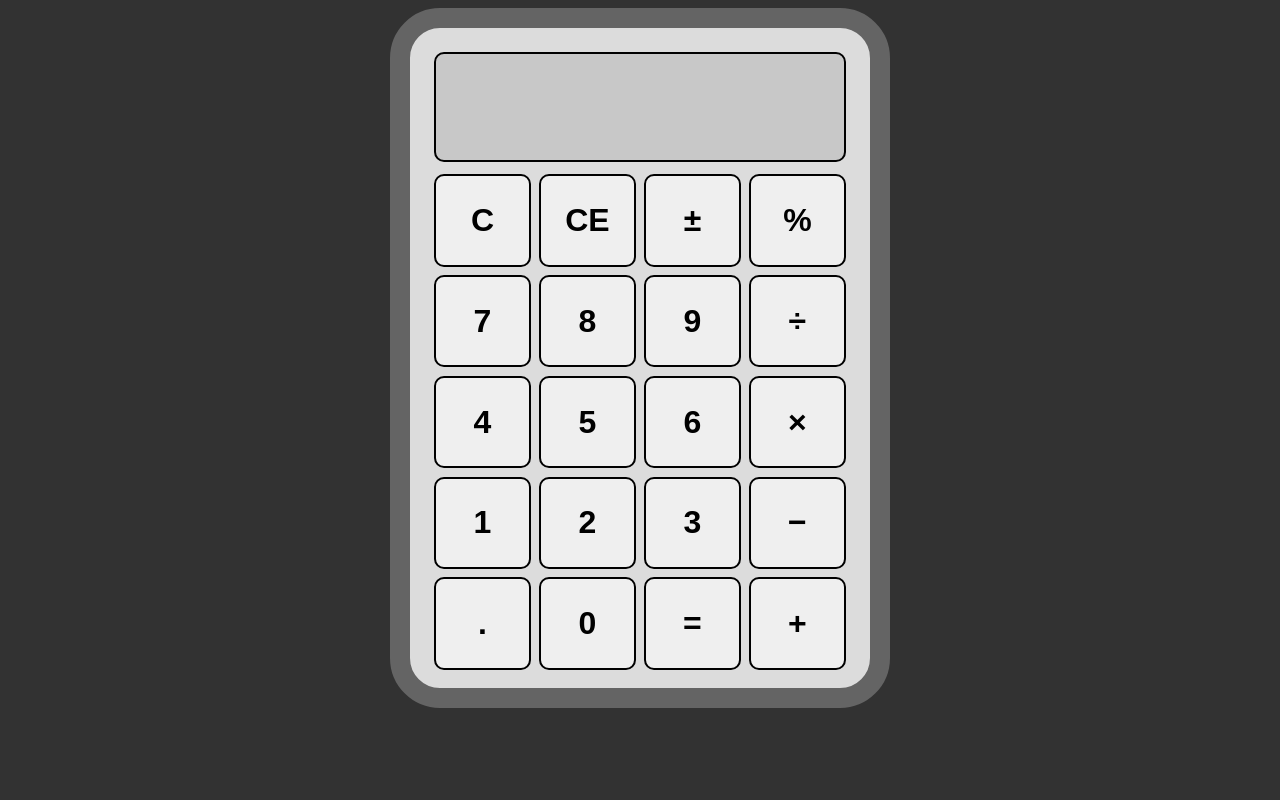
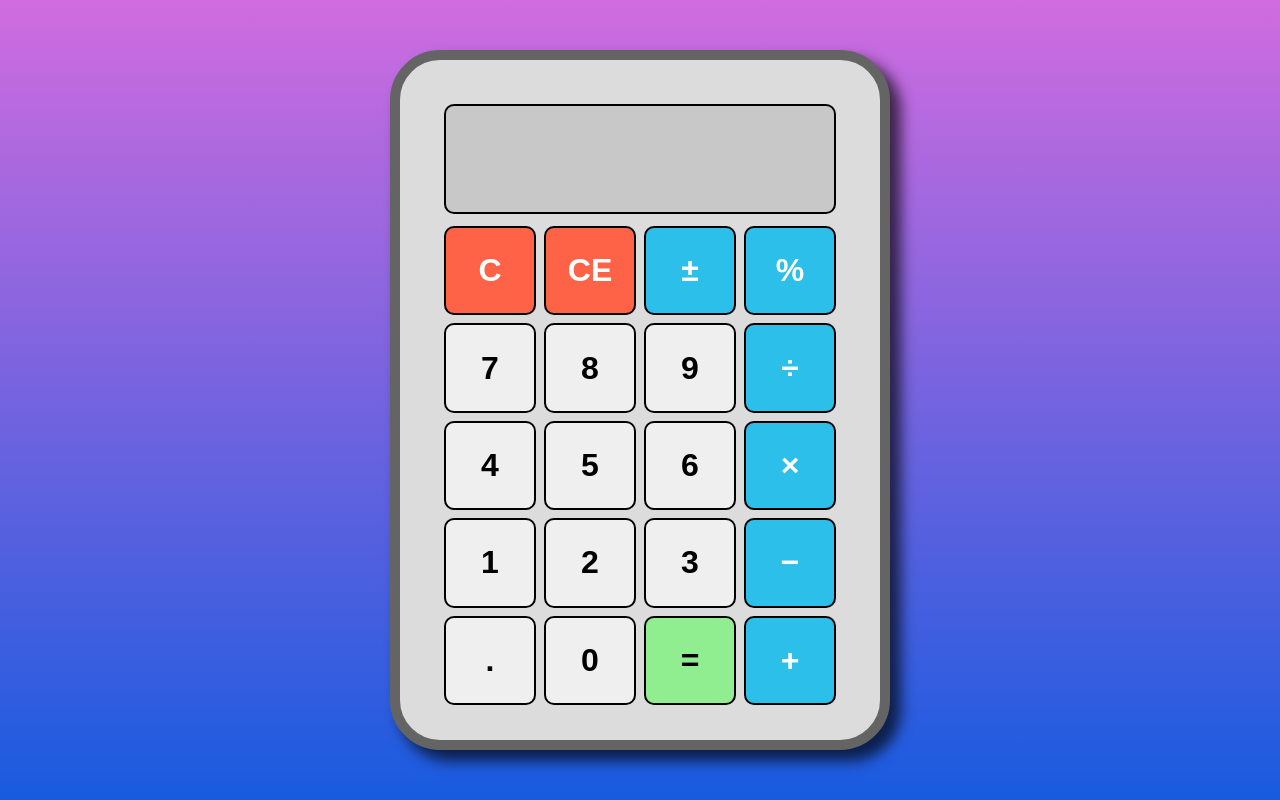
Before and after one commit to Haris-199/calculator, a plain HTML site: page index.html in a window 1280 px wide. Drawn offline with Linux system fonts and the light colour scheme.

Commit message:
Colour buttons and background

```diff
--- a/style.css
+++ b/style.css
@@ -2,26 +2,38 @@
     box-sizing: border-box;
 }
 
+html {
+    height: 100%;
+    margin: 0;
+    padding: 0;
+}
+
 body {
-    background-color: rgb(50, 50, 50);
+    height: 100%;
+    margin: 0;
+    padding: 0;
+
+    background-image: linear-gradient(180deg, #d06cdf, #185bdf);
+    display: grid;
+    place-items: center;
 }
 
 #calculator-body {
-    margin: auto auto;
-    padding: 20px;
+    padding: 40px;
 
     width: 500px;
+    height: 700px;
     max-width: 500px;
-    height: 700px;
     max-height: 700px;
 
     display: flex;
     flex-wrap: wrap;
 
-    border: solid 20px rgb(100, 100, 100);
+    border: solid 10px rgb(100, 100, 100);
     border-radius: 50px;
 
-    background-color: rgb(220, 220, 220);
+    background-color: #dcdcdc;
+    box-shadow: 10px 10px 14px 1px #000a;
 }
 
 #display-container {
@@ -50,12 +62,12 @@ p {
 }
 
 #history {
-    font-size: 1em;
+    font-size: 1.25em;
 }
 
 #text {
     margin: 0;
-    font-size: 3em;
+    font-size: 2.8em;
     font-weight: bold;
 }
 
@@ -69,14 +81,22 @@ button {
 
     border: solid 2px black;
     border-radius: 10px;
-
-    transition-duration: 0.5s;
 }
 
-button:hover {
-    background-color: rgb(220, 235, 220);
+.clear, .clear-entry {
+    /* background-color: lightcoral; */
+    background-color:tomato;
+    color: white;
 }
 
-.clear:hover {
-    background-color: rgb(235, 220, 220);
+.operator, .percent, .negate {
+    background-color: #2cbfea;
+    /* background-color: lightskyblue; */
+    color: white;
+
 }
+
+
+.evaluate {
+    background-color: lightgreen;
+}
```
